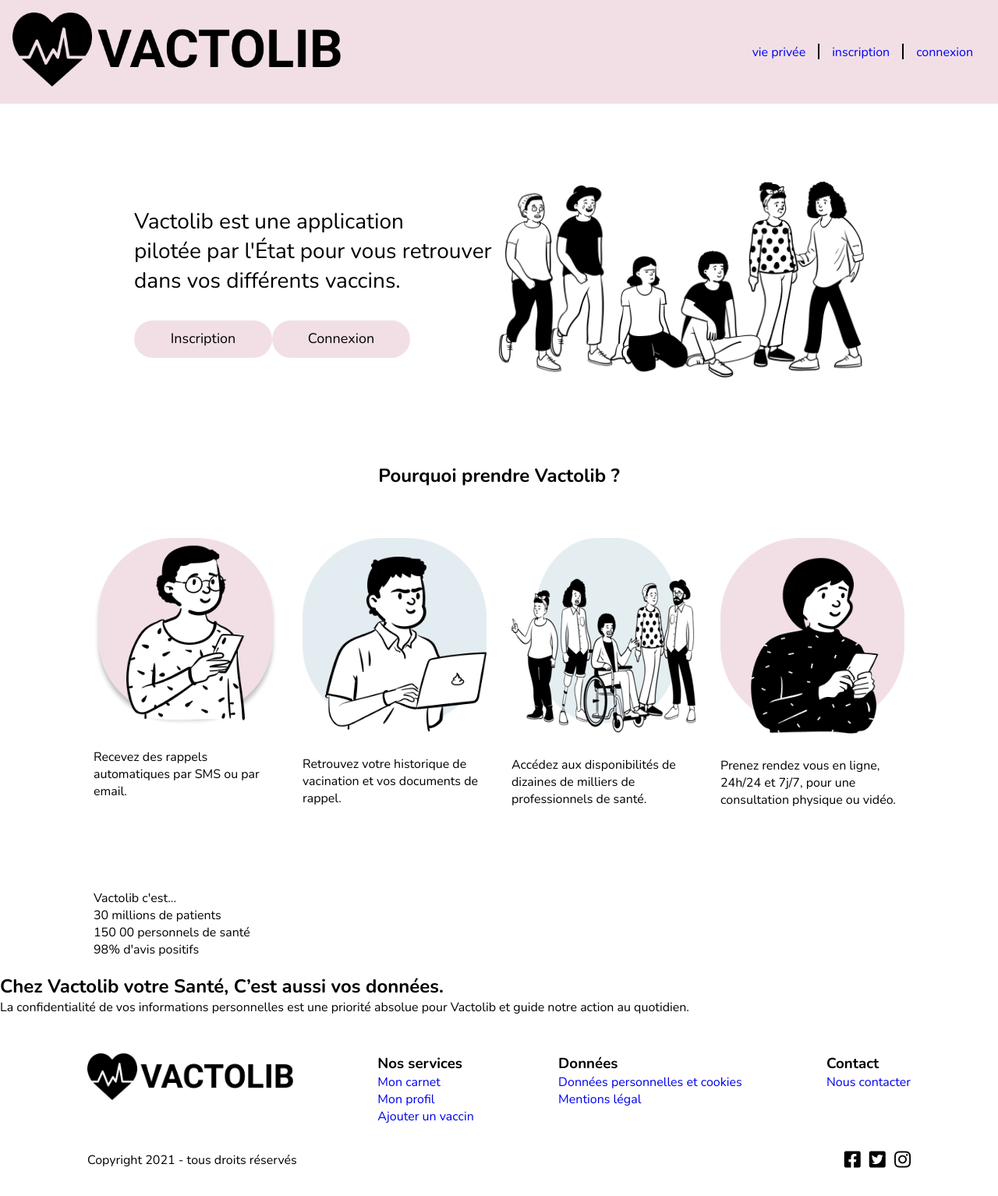
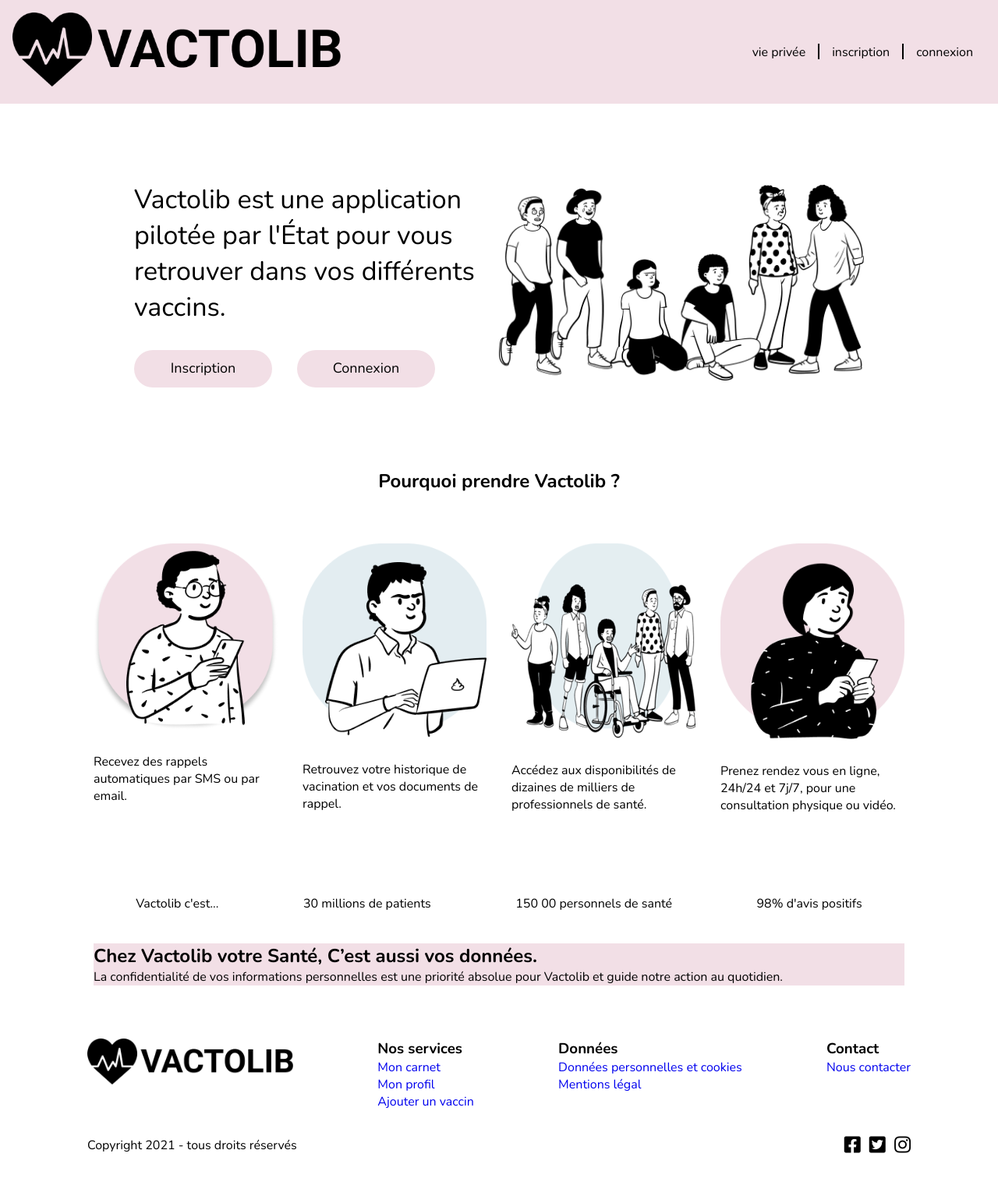
Before and after one commit to kapeupro/vactolib_projet, a PHP site: page / in a window 1280 px wide. Shown: the whole page at 78% size. After the commit the page ends 1479 px from the top, so only its background shows below. Run offline with PHP 8.4, Linux system fonts and the light colour scheme.

Commit message:
améliration du header avec changement de couleur de nav en noir puis centre la section secure et stats bis

```diff
--- a/asset/css/style.css
+++ b/asset/css/style.css
@@ -17,6 +17,7 @@ a{
     --bleu : #E8F6FC;
     --rose : #F2DFE6;
     --vert_clair : #E3EDF1;
+    --noir : #000000;
 }
 
 .wrap{
@@ -100,6 +101,9 @@ a{
     display: flex;
     flex-direction: row;
 }
+.nav_header a {
+    color: var(--noir);
+}
 .items_header{
     padding-right: 2rem;
 }
@@ -130,13 +134,14 @@ a{
 
 .items_a {
     display: flex;
+    gap: 2rem;
 }
 .items_a a{
     font-size: 18px;
     color: black;
 }
 .p_items_a p {
-    font-size: 28px;
+    font-size: 34px;
 }
 .items_groupe img {
     width: 100%;
@@ -159,6 +164,15 @@ a{
     height: 48px;
     text-align: center;
     padding-top: 0.7rem;
+}
+/*Section STATS BIS*/
+#stats_bis ul {
+    display: flex;
+    justify-content: space-around;
+}
+/*Donnes_secure*/
+.container_secure{
+    background-color: var(--rose);
 }
 /*SECTION STATS*/
 #stats{
--- a/index.php
+++ b/index.php
@@ -15,7 +15,7 @@ include('inc/header.php'); ?>
                     <div class="items_accueil_p">
                         <div class="p_items_a">
                             <p>Vactolib est une application <br>
-                                pilotée par l'État pour vous retrouver <br> dans vos différents vaccins.</p>
+                                pilotée par l'État pour vous retrouver dans vos différents vaccins.</p>
                         </div>
                         <div class="items_a">
                             <a href="#">Inscription</a>
@@ -77,7 +77,7 @@ include('inc/header.php'); ?>
         <div class="wrap">
             <ul>
                 <li>
-                    <div class="boxs_text">
+                    <div class="boxs_text_1">
                         <p>Vactolib c'est...</p>
                     </div>
                 </li>
@@ -101,12 +101,14 @@ include('inc/header.php'); ?>
     </section>
 
     <section id="donnes_secure">
-        <div class="container">
+        <div class="wrap">
+        <div class="container_secure">
             <div class="ds_text">
                 <h2>Chez Vactolib votre Santé, C’est aussi vos données.</h2>
                 <p>La confidentialité de vos informations personnelles est une priorité absolue pour Vactolib et guide notre action au quotidien.</p>
             </div>
         </div>
+        </div>
     </section>
 
 <?php include ('inc/footer.php');
```
